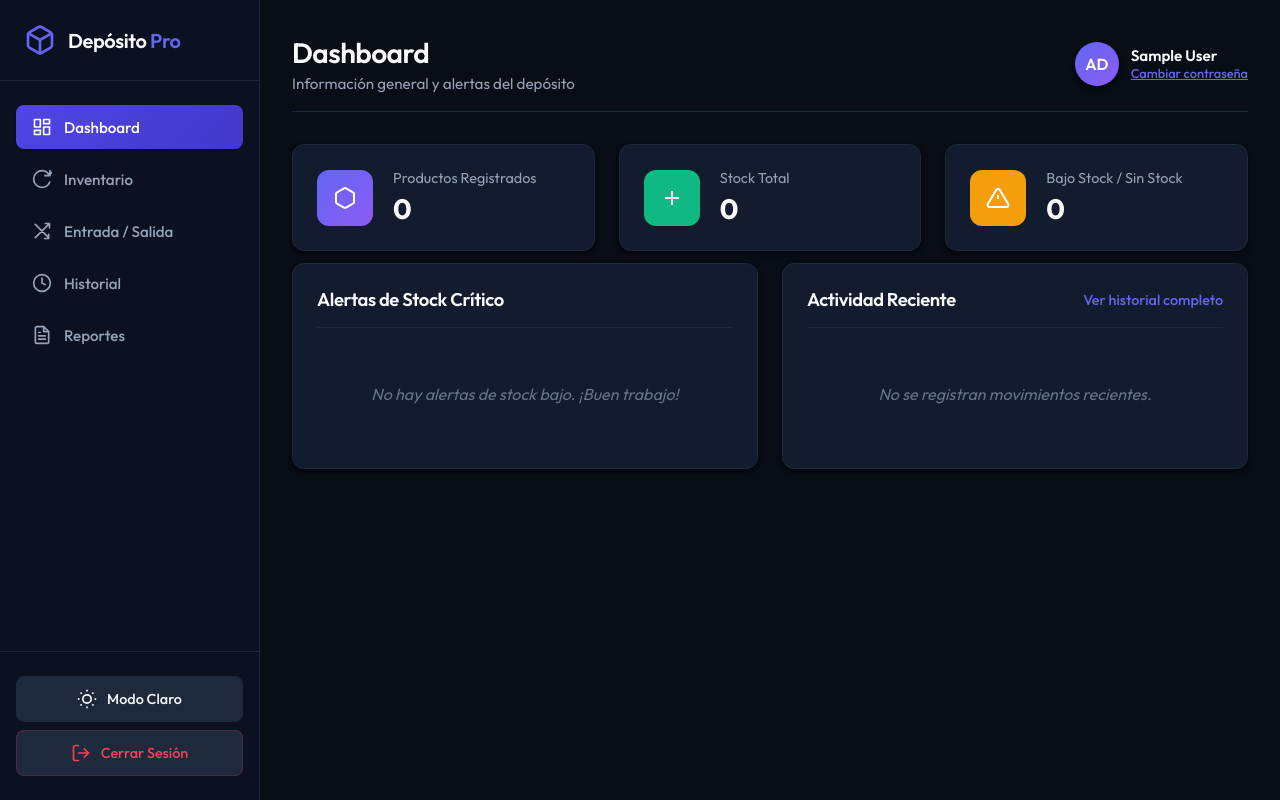
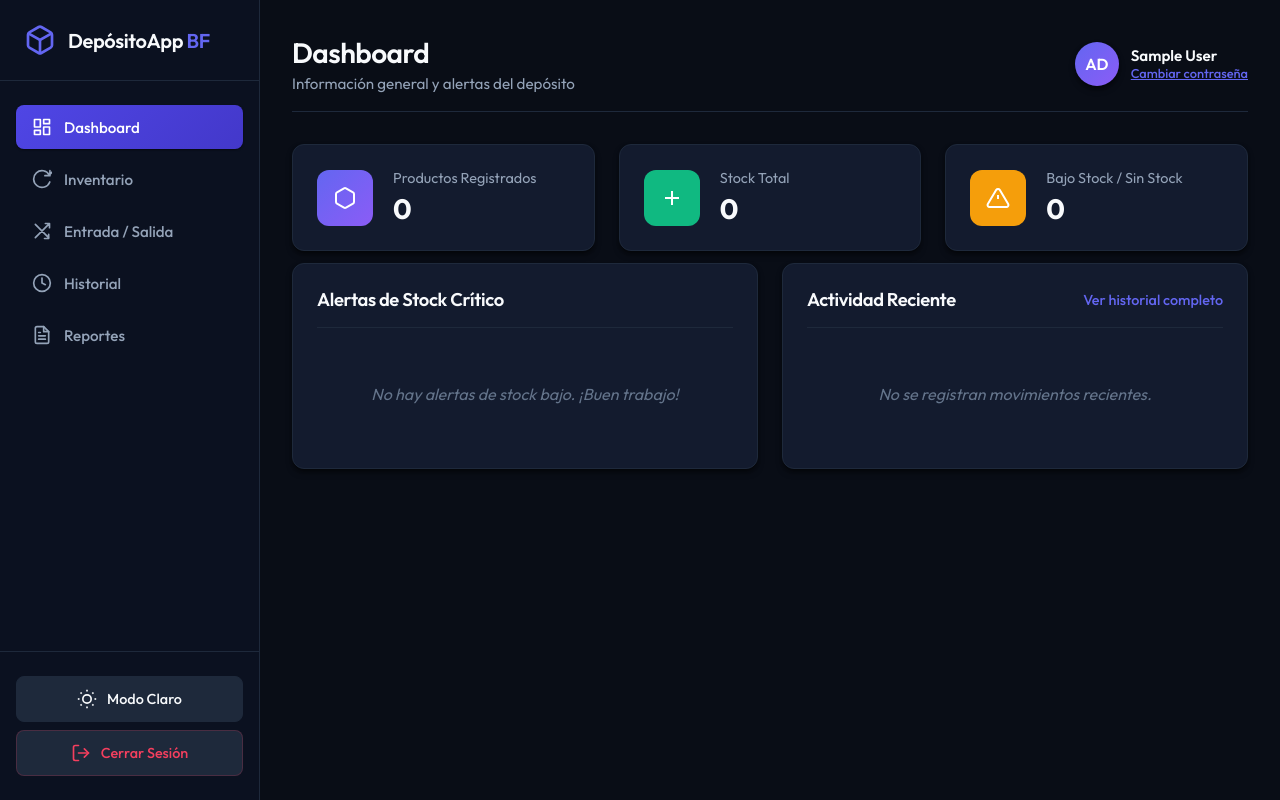
Before and after one commit to arturo398/DepositoApp, a Flask app: page / in a window 1280 px wide. Run offline with Flask 3, Linux system fonts and the light colour scheme; the visitor is signed in with stand-in values (Sample User, id 1); data that the repository does not hold is empty.

Commit message:
Cambio de nombre

```diff
--- a/templates/index.html
+++ b/templates/index.html
@@ -21,7 +21,7 @@
                 <polyline points="3.27 6.96 12 12.01 20.73 6.96"></polyline>
                 <line x1="12" y1="22.08" x2="12" y2="12"></line>
             </svg>
-            <h2>Depósito <span>Pro</span></h2>
+            <h2>DepósitoApp <span>BF</span></h2>
         </div>
 
         <nav class="sidebar-menu">
```
